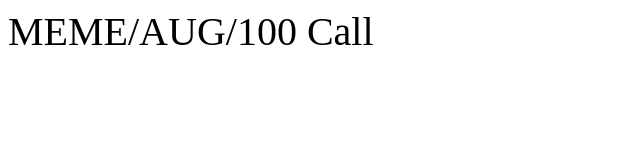
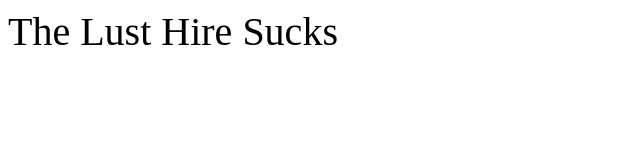
Before and after one commit to johnapm/johnmurray2.github.io, a plain HTML site: page index.html in a window 1280 px wide. Shown: the whole page, without its empty margins (0-640 px from the left). Drawn offline with Linux system fonts and the light colour scheme.

Commit message:
Update index.html

```diff
--- a/index.html
+++ b/index.html
@@ -23,7 +23,7 @@ p {
 </head>
 <body>
 
-<p>MEME/AUG/100 Call</p>
+<p>The Lust Hire Sucks</p>
 
 </body>
 </html>
```
